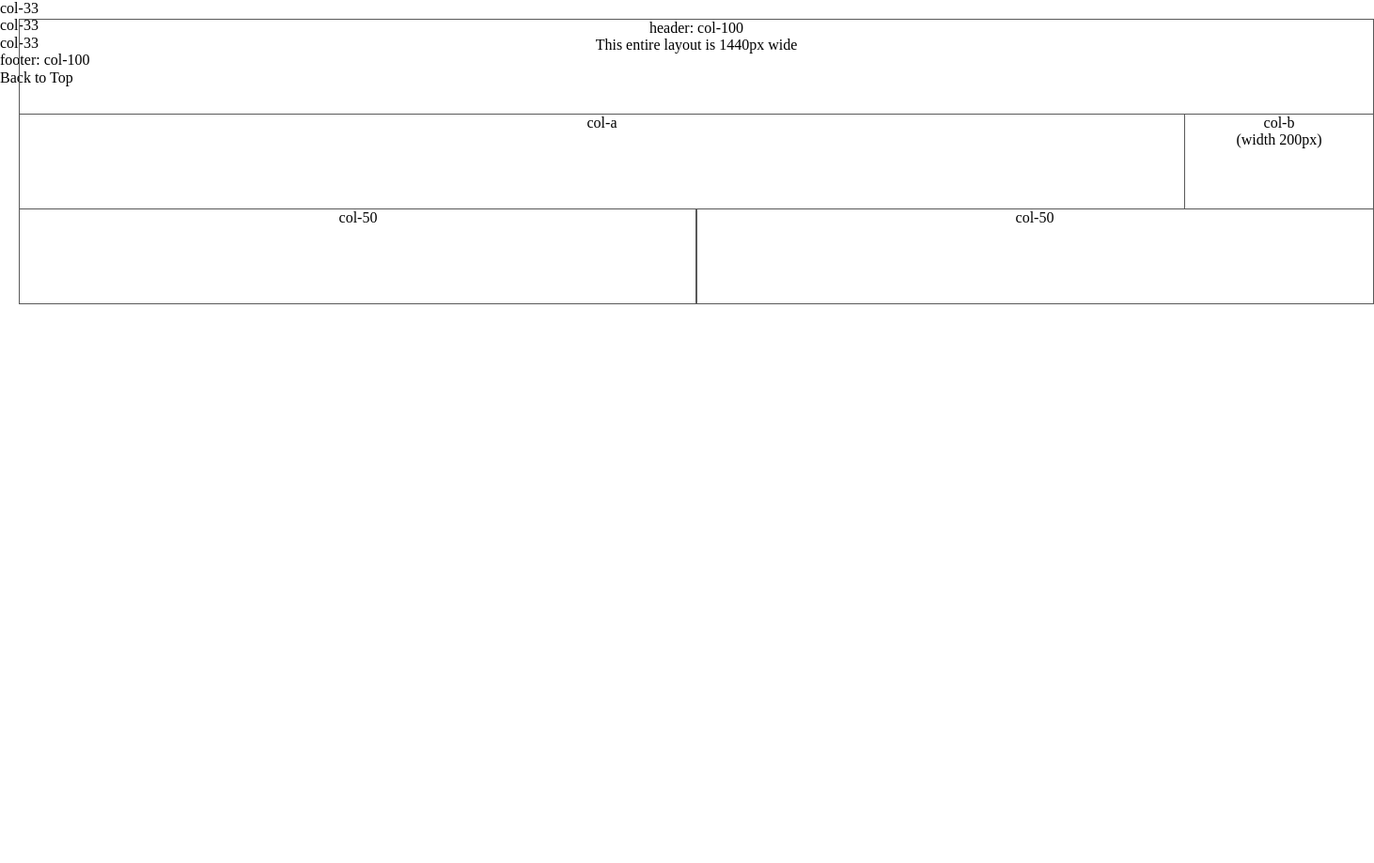
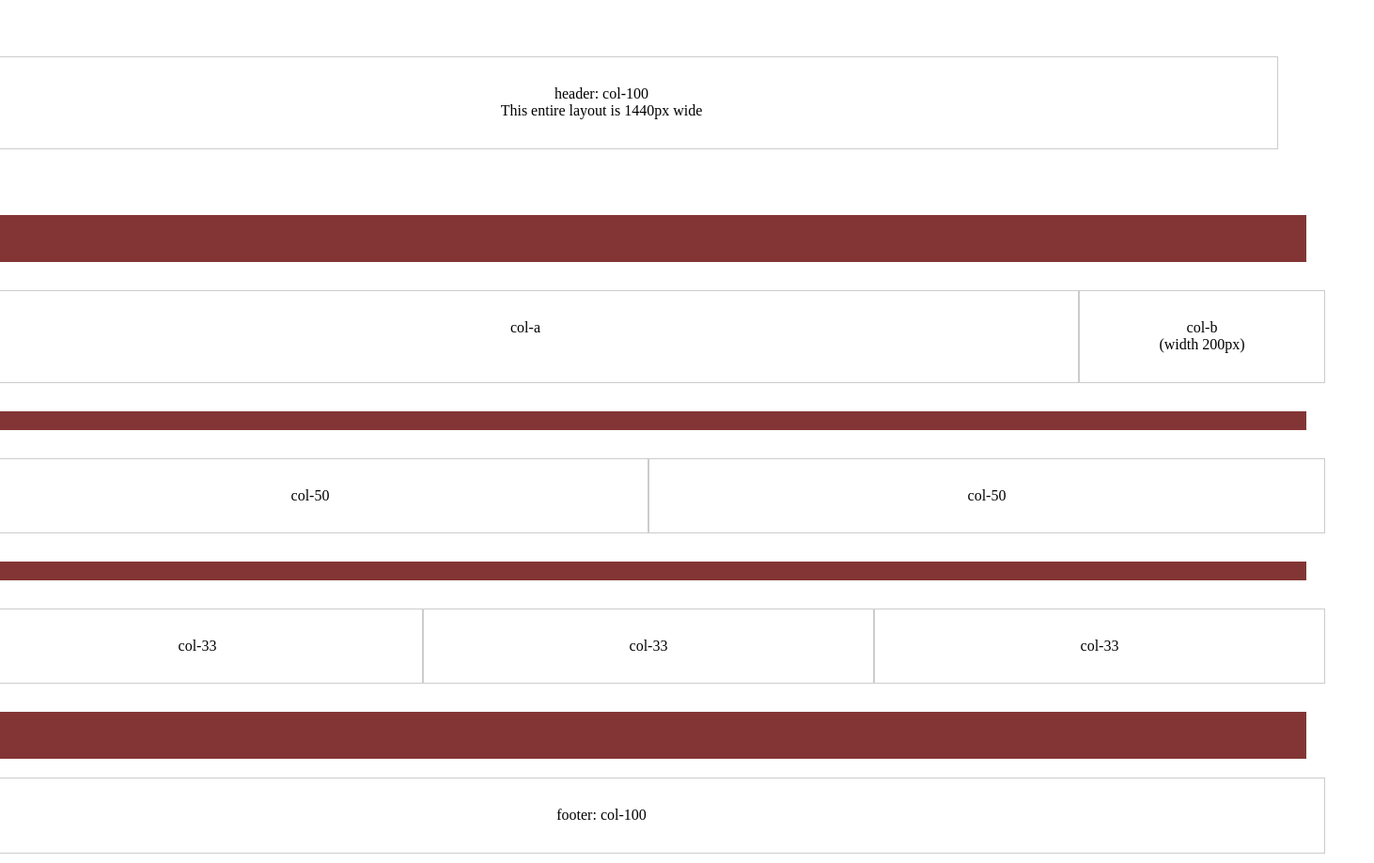
Before and after one commit to lortscla/exercise-3-art140, a plain HTML site: page index.html in a window 1280 px wide. Shown: the whole page at 94% size, 1462 px wide, since content can reach past the window. Before the commit the page ends 800 px from the top, so only its background shows below. Drawn offline with nearby package versions, Linux system fonts and the light colour scheme.

Commit message:
complete redo

```diff
--- a/index.html
+++ b/index.html
@@ -9,6 +9,76 @@
       rel="stylesheet"
       href="https://cdnjs.cloudflare.com/ajax/libs/normalize/8.0.1/normalize.min.css"
     />
+    <style>
+    body {
+        background: #ffffff; /* dark gray background */
+        margin: 10px;
+        display: flex;
+        flex-direction: column;
+        align-items: center;
+      }
+
+      /* Layout containers */
+
+      #footer {
+        width: 1440px;
+        margin: 20px;
+        padding: 30px;
+        background: white;
+      }
+      #site-header {
+        width: 1440px;
+        margin: 20px;
+        padding: 30px;
+        background: white;
+      }
+      #content {
+        width: 1440px;
+        margin: 20px;
+        padding: 30px;
+        background: rgb(131, 53, 53);
+      }
+      #content > .row {
+        width: 1440px;
+        margin: 20px;
+        padding: 30px;
+        background: white;
+      }
+
+      /* Row setup */
+      .row {
+        display: flex;
+      }
+
+      /* Box styles */
+      .row > div {
+        border: 1px solid #ccc;
+        padding: 30px;
+        text-align: center;
+        background: #fff;
+      }
+
+      /* Column widths */
+      .col-100 {
+        flex: 1;
+      }
+
+      .col-a {
+        flex: 1;
+      }
+
+      .col-b {
+        width: 200px;
+      }
+
+      .col-50 {
+        flex: 1;
+      }
+
+      .col-33 {
+        flex: 1;
+      }
+    </style>
   </head>
   <body>
     <header id="site-header">
@@ -27,7 +97,7 @@
 
         <div class="row">
           <div class="col-50">col-50</div>
-          <div class="col-51">col-50</div>
+          <div class="col-50">col-50</div>
         </div>
 
         <div class="row">
@@ -36,13 +106,12 @@
           <div class="col-33">col-33</div>
         </div>
       </div>
+
       <footer>
         <div class="row">
-          <div class="col-101">footer: col-100</div>
+          <div class="col-100">footer: col-100</div>
         </div>
       </footer>
     </main>
   </body>
-      <link rel="stylesheet" href="styles/style.css" />
 </html>
-Back to Top
```
